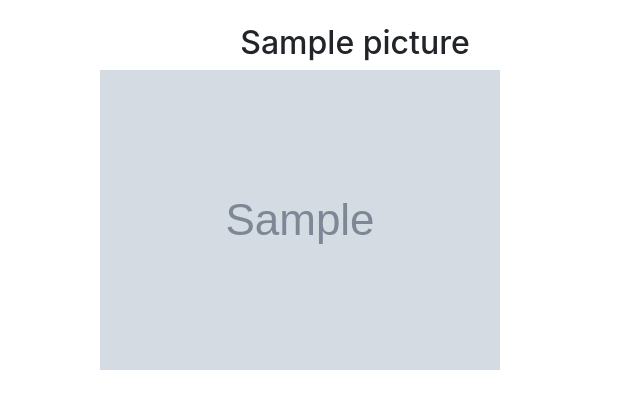
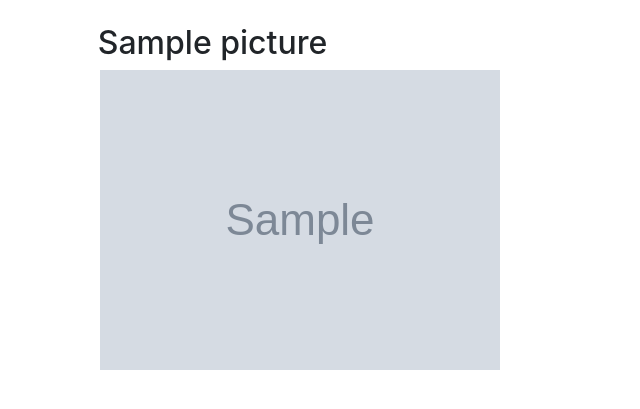
Before and after one commit to Anitha987/Gallery-Project, a Django app: template gally/templates/image.html in a window 1280 px wide. Shown: the part 56-465 px from the top of the page, without its empty margins (0-640 px from the left). Run offline with Django 3.2, Linux system fonts and the light colour scheme; the template is opened without the code that fills it: most values are stand-ins (such as "Sample title", 1, 10 or a date in 2020); some libraries are stand-ins or nearby versions.

Commit message:
delete a file

```diff
--- a/gally/templates/image.html
+++ b/gally/templates/image.html
@@ -9,14 +9,14 @@
 
   <div class="row">
     <!-- displaying pictures in gally -->
-    <div class="col-xs-6 col-sm-6 col-md-6 col-lg-6">
+    <div class="col-xs-3 col-sm-3 col-md-3 col-lg-3">
       <h2 class="text-center"> {{ pictures.title }} </h2>
     </div>
 
   </div>
 
   <!--Display pictures in gally  -->
-  <div class="col-xs-6 col-sm-6 col-md-6 col-lg-6">
+  <div class="col-xs-3 col-sm-3 col-md-3 col-lg-3">
     <img src="{{pictures.image.url}}" class="img-responsive" alt="Image">
   </div>
 
```
Also changed, not shown: media/pictures/tiger.jpeg (renamed from tiger.jpeg), media/pictures/zebra.jpg (renamed from zebra.jpg), pictures/tiger.jpeg (deleted), pictures/zebra.jpg (deleted), pictures/zebra_2eUVjpT.jpg (deleted), tiger_CQZhnUs.jpeg (deleted), zebra_HWcfHWE.jpg (deleted), zebra_gwmZuFp.jpg (deleted), zebra_jmLGz3G.jpg (deleted), zebra_nBDWXnJ.jpg (deleted).
